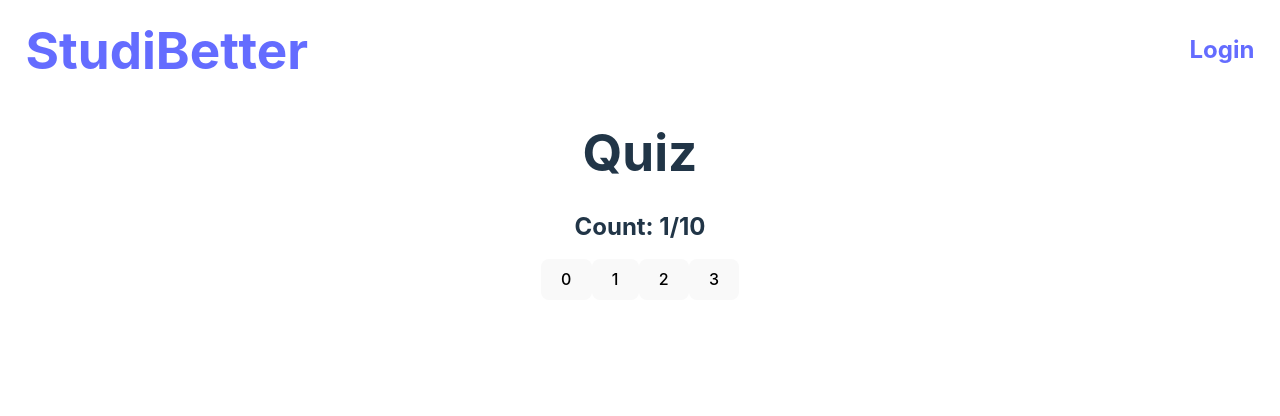
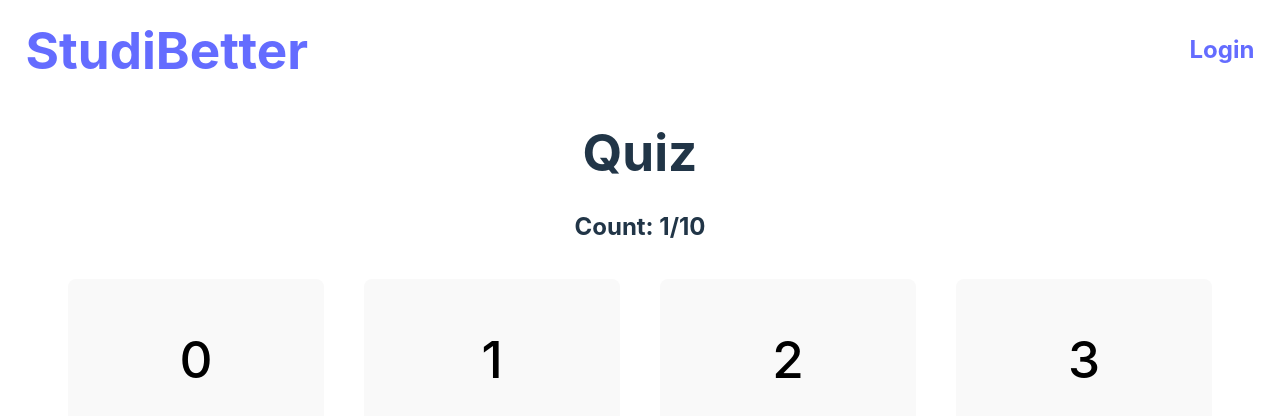
Before and after one commit to raylu15742cs/studibetter2.0, a React (Vite) app in the folder client/: page /topics/1/quiz in a window 1280 px wide. Shown: the top 416 px of the page. Built offline with nearby package versions, Linux system fonts and the light colour scheme; no server answers.

Commit message:
update quiz buttons

```diff
--- a/client/src/App.css
+++ b/client/src/App.css
@@ -155,3 +155,10 @@ input {
 .status4 {
   background-color: rgb(255,223,0)
 }
+
+.quizbutton {
+  height: 20vh;
+  width: 20vw;
+  margin: 20px;
+  font-size: 3.2em;
+}
--- a/client/src/Quiz.tsx
+++ b/client/src/Quiz.tsx
@@ -70,10 +70,10 @@ export default function Quiz() {
             <h1> Quiz </h1>
             <h2>Count: {count}/10</h2>
             {/* <h2> {currentTerm?.title}: Def {currentTerm?.definition} Count {count}/10</h2> */}
-            <button onClick={() => currentCard(0)}>{def[0]}</button>
-            <button onClick={() => currentCard(1)}>{def[1]}</button>
-            <button onClick={() => currentCard(2)}>{def[2]}</button>
-            <button onClick={() => currentCard(3)}>{def[3]}</button>
+            <button className="quizbutton" onClick={() => currentCard(0)}>{def[0]}</button>
+            <button className="quizbutton" onClick={() => currentCard(1)}>{def[1]}</button>
+            <button className="quizbutton" onClick={() => currentCard(2)}>{def[2]}</button>
+            <button className="quizbutton" onClick={() => currentCard(3)}>{def[3]}</button>
         </div>
     )
 }
```
